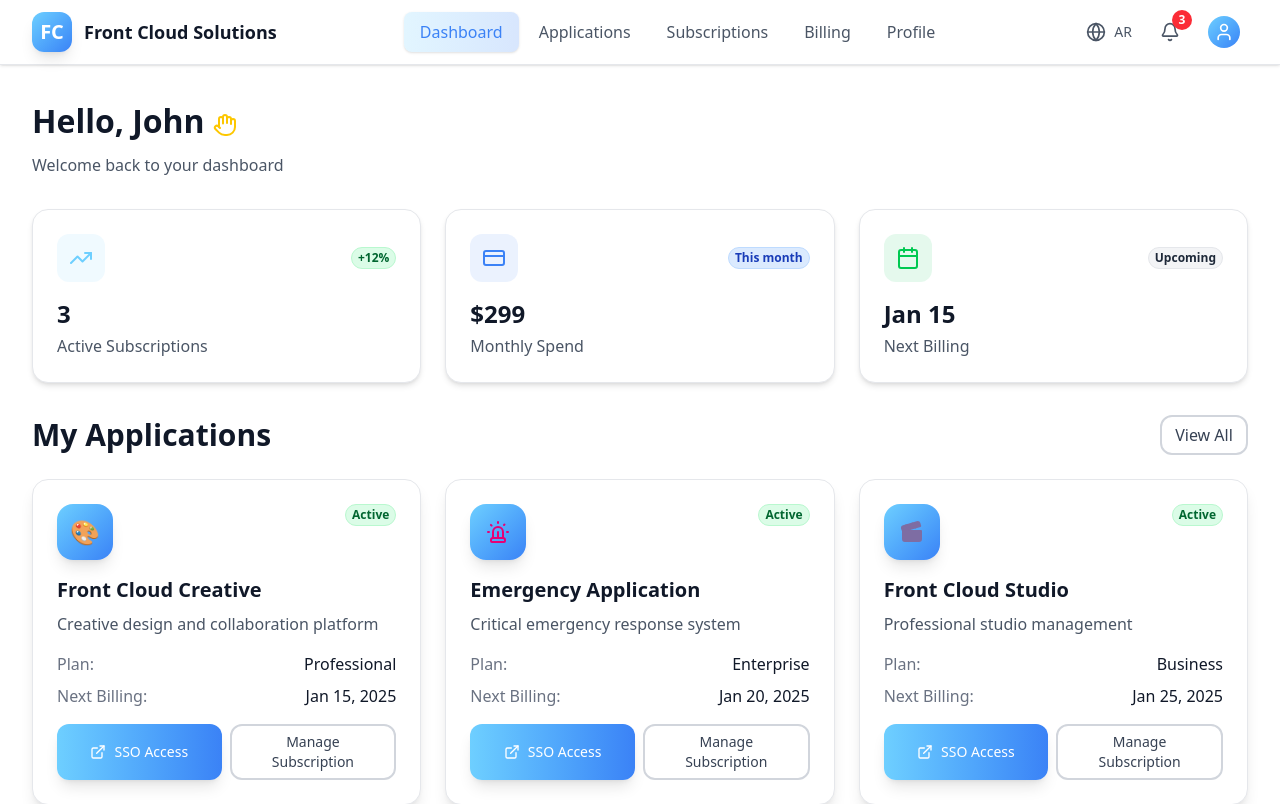
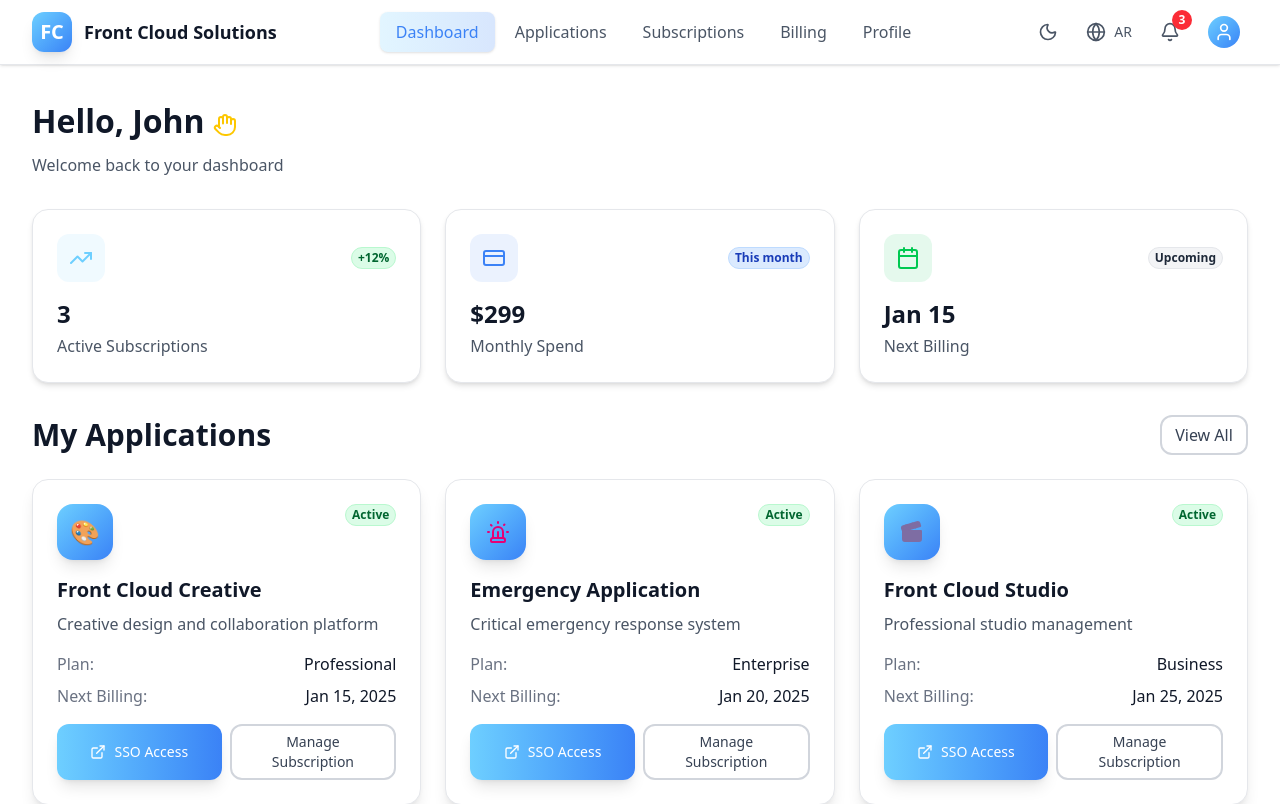
Before and after one commit to creator-cell/front-cloud-home-page, a Next.js app: page /landingpage in a window 1280 px wide. Shown: the top 804 px of the page. Built offline with nearby package versions, Linux system fonts and the light colour scheme.

Commit message:
add theme  togglr in nav

```diff
--- a/src/components/NavBar/NavBar.jsx
+++ b/src/components/NavBar/NavBar.jsx
@@ -8,6 +8,7 @@ import { NotificationMenu } from "./navigation/NotificationMenu";
 import { UserMenu } from "./navigation/UserMenu";
 import { MobileMenu } from "./navigation/MobileMenu";
 import { useState } from "react";
+import { ThemeToggle } from "./navigation/ThemeToggle";
 
 export default function Navigation({ activePage, onNavigate }) {
   const { language, toggleLanguage, t, isRTL } = useLanguage();
@@ -44,6 +45,10 @@ export default function Navigation({ activePage, onNavigate }) {
           </div>
 
           <div className="flex items-center gap-3">
+            <ThemeToggle
+              lightLabel={t('theme.switchToLight')}
+              darkLabel={t('theme.switchToDark')}
+            />
             <LanguageToggle language={language} onToggle={toggleLanguage} />
 
             <NotificationMenu
--- a/src/components/NavBar/navigation/ThemeToggle.jsx
+++ b/src/components/NavBar/navigation/ThemeToggle.jsx
@@ -1,6 +1,6 @@
 import React from "react";
 import { Sun, Moon } from "lucide-react";
-import { useTheme } from "../../contexts/ThemeContext";
+import { useTheme } from "../../../contexts/ThemeProvider";
 
 export function ThemeToggle({ lightLabel, darkLabel }) {
   const { theme, toggleTheme } = useTheme();
```
